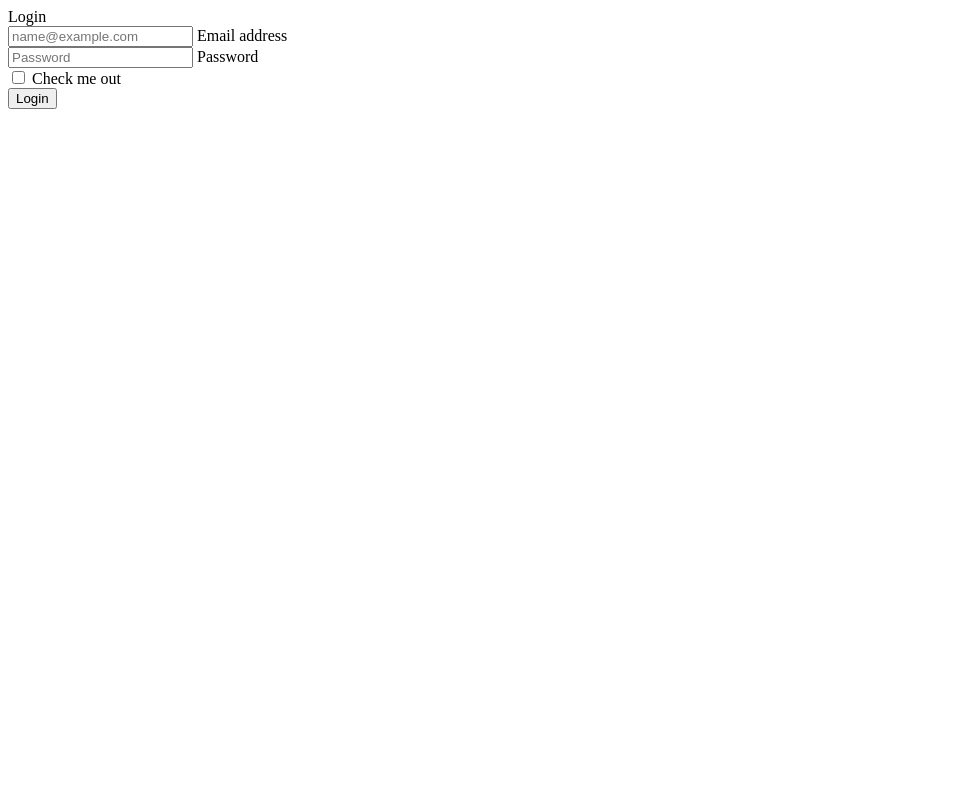
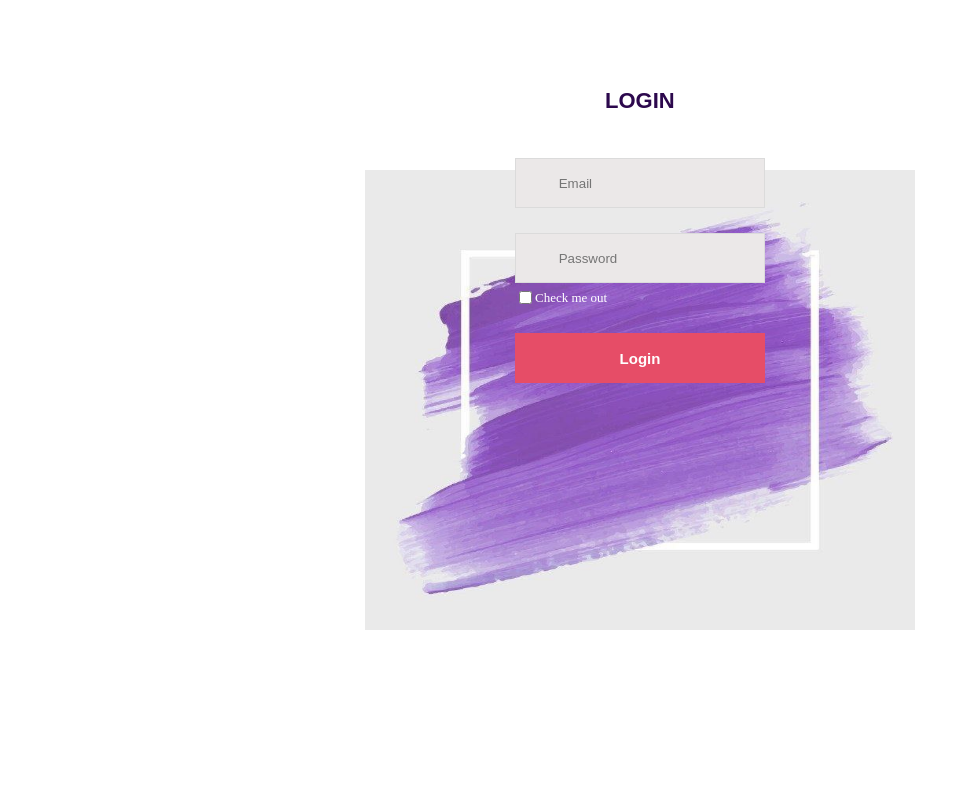
Before and after one commit to FatemeZamanian/PersonalWebsite-flask, a Flask app: page /admin/login in a window 1280 px wide. Shown: the whole page, without its empty margins (0-970 px from the left). Run offline with Flask 2, Linux system fonts and the light colour scheme.

Commit message:
login done

```diff
--- a/app.py
+++ b/app.py
@@ -2,6 +2,7 @@ from flask import Flask, render_template, request, redirect
 from flask_sqlalchemy import SQLAlchemy
 from flask_login import UserMixin, LoginManager, login_required, current_user, login_user, logout_user
 from flask_bcrypt import Bcrypt
+import sqlite3
 import config
 
 
@@ -15,6 +16,8 @@ app.config['SQLALCHEMY_DATABASE_URI'] = config.database_url
 app.config['UPLOAD_FOLDER'] = config.upload_folder
 app.config['SQLALCHEMY_TRACK_MODIFICATIONS'] = True
 
+
+
 class User(db.Model, UserMixin):
     id = db.Column(db.Integer, primary_key=True)
     username = db.Column(db.String(80), unique=True, nullable=False)
@@ -22,6 +25,12 @@ class User(db.Model, UserMixin):
 
     def __repr__(self):
         return '<User %r>' % self.username
+
+
+######test db
+# db.session.execute("INSERT INTO users(id,name,email,password,role) VALUES('5','ed','ert','123456','ewsd';")
+
+
 
 
 @login_manager.user_loader
@@ -63,11 +72,24 @@ def youtube():
     return redirect("https://youtube.com/channel/UCfI5V_TExc9ntvGSdUNjJ4Q")
 
 
+@login_manager.user_loader
+def load_user(user_id):
+   conn = sqlite3.connect('database.db')
+   curs = conn.cursor()
+   curs.execute("SELECT * from login where id = (?)",[user_id])
+   lu = curs.fetchone()
+   if lu is None:
+      return None
+   else:
+      return User(int(lu[0]), lu[1], lu[2])
+
+
+
+
 @app.route('/admin/login', methods=['POST', 'GET'])
 def login():
     if request.method == 'GET':
         return render_template('admin/login.html')
-
     if request.method == 'POST':
         email = request.form['email']
         password = request.form['password']
--- a/config.py
+++ b/config.py
@@ -1,5 +1,5 @@
 
-database_host = "sajjadaemmi-db"
+database_host = "fatemezamanian-db"
 database_user = "root"
 database_password = ""
 database_name = ""
--- a/set pass.py
+++ b/set pass.py
@@ -1,4 +1,4 @@
 from flask_bcrypt import bcrypt
-password = u"937fz633fz1473"
+password = u"1234"
 hashed_password = bcrypt.hashpw(password.encode('utf8'), bcrypt.gensalt())
 print(hashed_password)
--- /dev/null
+++ b/static/css/login.css
@@ -0,0 +1,118 @@
+body{
+    background: url(/static/images/back1.jpg) no-repeat center;
+    background-size: 550px 460px;
+
+}
+#main{
+    background-color: transparent;
+    margin: auto;
+    width: 360px;
+    height: 450px;
+    position: relative;
+}
+h1{
+    margin: auto;
+    position: absolute;
+    padding-top: 80px;
+    padding-left: 145px;
+    font-family: Arial, Helvetica, sans-serif;
+    font-weight: bolder;
+    font-size: 22px;
+    color: rgb(44, 8, 77);
+}
+
+.txt{
+    /* position: absolute; */
+    margin: auto;
+    width: 280px;
+    height: 50px;
+    background-color: rgb(218, 218, 218);
+    border: 0px;
+}
+
+
+.box-wrapper {
+    position: relative;
+    margin: auto;
+    width: 250px;
+    height: 50px;
+}
+
+#inp{
+    border: 1px solid #dbdbdb;
+    background-color: rgb(235, 232, 232);
+    display: block;
+    margin-left: auto;
+    margin-right: auto;
+    width: 250px;
+    height: 50px;
+    position: relative;
+}
+
+#icon{
+    width: 23px;
+    height: 23px;
+    position: absolute;
+    top: 165px;
+    left: 10px;
+}
+input[type="checkbox"] {
+    color: indianred;
+    position: absolute;
+    top: 280px;
+    left: 55px;
+    background-color: indianred;
+}
+#rem{
+    position:absolute;
+    top: 282px;
+    left:75px;
+    font-size: 13px;
+    color: rgb(255, 255, 255);
+
+}
+
+#signin{
+    background-color:rgb(230, 77, 103);
+    border: 0px solid;
+    display: block;
+    margin-left: auto;
+    margin-right: auto;
+    width: 250px;
+    height: 50px;
+    position: relative;
+    top:50px;
+    color: white;
+    font-weight: bolder;
+    font-size: 15px;
+    padding:auto;
+
+}
+h3{
+    color: rgb(202, 202, 202);
+    position: absolute;
+    top:380px;
+    left: 40%;
+    font-size: 12px;
+}
+.btns{
+
+    top: 430px;
+    position: absolute;
+    margin-left: 55px;
+    width: 120px;
+    height: 30px;
+    border: 0px ;
+    background-color:rgb(236, 236, 236);
+    padding-left: 2px;
+    background-repeat: no-repeat;
+    background-position: 0px 0px;
+}
+h4 , a{
+    color: rgb(216, 216, 216);
+    position: absolute;
+    top:95%;
+    font-size: 11px;
+    margin: auto;
+    left:30%;
+}
--- a/templates/admin/login.html
+++ b/templates/admin/login.html
@@ -1,32 +1,26 @@
+<html>
+    <head>
 
-{% block title %} Login {% endblock %}
-
-{% block content %}
-<div class="container">
-    <div class="row">
-        <div class="col">
-            <div class="card border border-0 shadow p-3 bg-body rounded position-absolute top-50 start-50 translate-middle" style="width: 400px;">
-                <div class="card-body">
-                    <form method="post" action="/admin/login">
-                        <div class="form-floating mb-3">
-                            <input type="email" class="form-control" id="floatingInput" placeholder="name@example.com" name="email">
-                            <label for="floatingInput">Email address</label>
-                        </div>
-                        <div class="form-floating mb-3">
-                            <input type="password" class="form-control" id="floatingPassword" placeholder="Password" name="password">
-                            <label for="floatingPassword">Password</label>
-                        </div>
-                        <div class="form-check mb-3">
-                            <input type="checkbox" class="form-check-input" id="exampleCheck1">
-                            <label class="form-check-label" for="exampleCheck1">Check me out</label>
-                        </div>
-                        <div class="d-grid gap-2">
-                            <button type="submit" class="btn btn-success">Login</button>
-                        </div>
-                    </form>
-                </div>
+        <link rel="stylesheet" type="text/css" href="{{ url_for('static', filename='css/login.css') }}">
+    </head>
+    <body>
+    <div id=main >
+        <h1>LOGIN</h1>
+        <form method="post" action="/admin/login">
+            <div class="box-wrapper" style="padding-top: 150px;">
+                <input value="{{request.form.username }}" class="form-control" type="email" id="inp" placeholder="           Email " name="email">
             </div>
-        </div>
+            <div class="box-wrapper" style="padding-top: 25px;">
+                <input value="{{request.form.password }}" type="password" id="inp" placeholder="           Password" name="password">
+            </div>
+            <div>
+                <input type="checkbox" label="chk" >
+                <label for="chk" id="rem">Check me out</label>
+            </div>
+            <div>
+                <button type="submit" id="signin">Login</button>
+            </div>
+        </form>
     </div>
-</div>
-{% endblock %}
+    </body>
+    </html>
```
Also changed, not shown: database.db.
